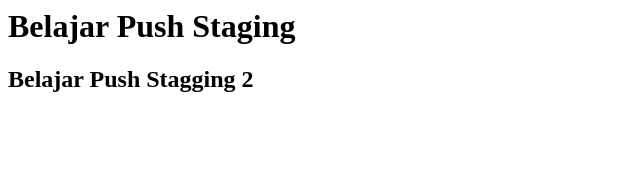
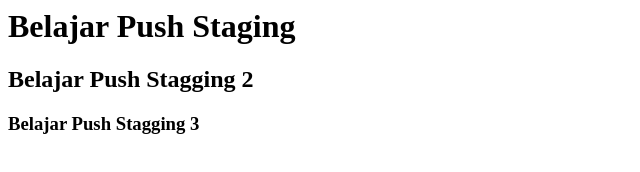
Before and after one commit to akbrhdie123/belajar-niomic, a plain HTML site: page header.html in a window 1280 px wide. Shown: the whole page, without its empty margins (0-640 px from the left). Drawn offline with Linux system fonts and the light colour scheme.

Commit message:
penambahan element H3

```diff
--- a/header.html
+++ b/header.html
@@ -8,5 +8,6 @@
 <body>
     <h1>Belajar Push Staging</h1>
     <h2>Belajar Push Stagging 2</h2>
+    <h3>Belajar Push Stagging 3</h3>
 </body>
 </html>
```
